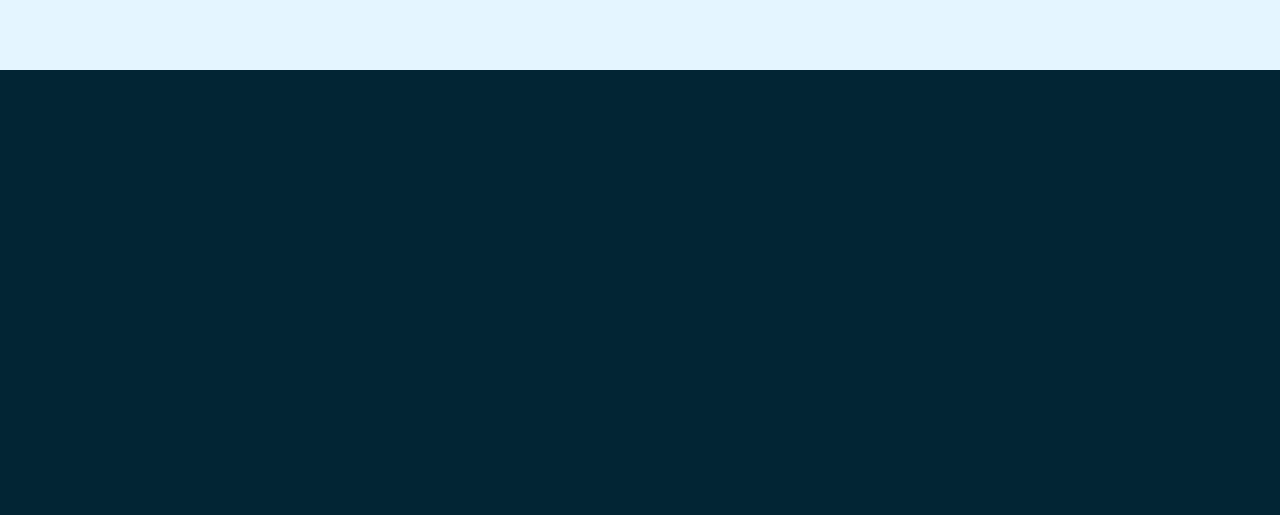
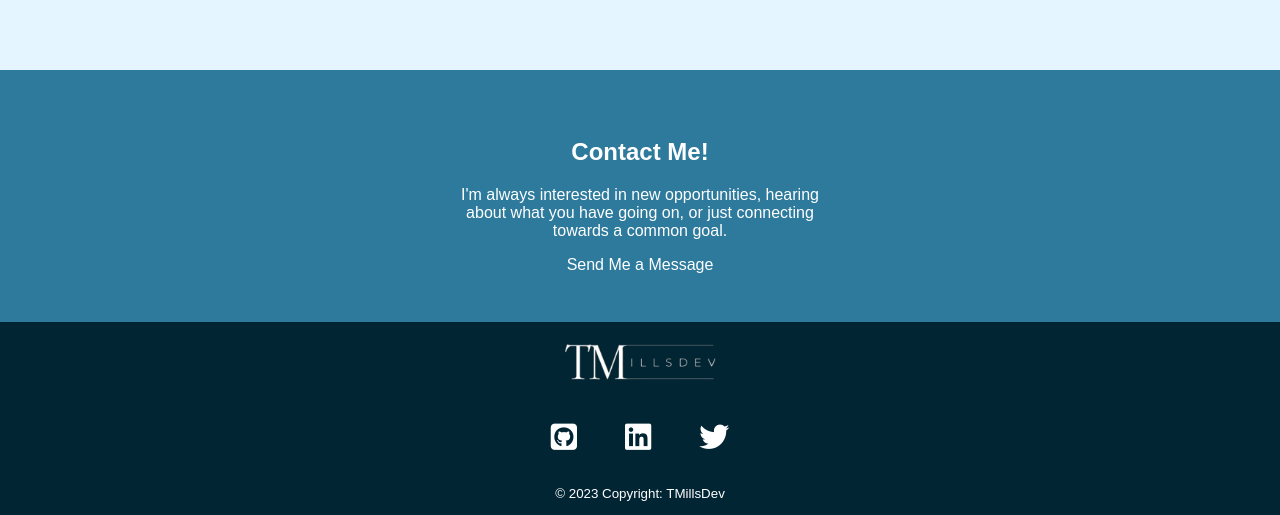
Before and after one commit to tmills5/portfolio_app, a React (Create React App) app: page /projects in a window 1280 px wide. Shown: the part 1233-1748 px from the top of the page. Before the commit the page ends 1303 px from the top, so only its background shows below. Built offline with nearby package versions, Linux system fonts and the light colour scheme; a web font is replaced by a local one.

Commit message:
footer/contact on projects

```diff
--- a/src/App.css
+++ b/src/App.css
@@ -149,12 +149,12 @@ font-size: 1rem;
 }
 
 /* projects section home*/
-.section-2ndGreen {
+.projects-section {
   background-color: var(--secondary);
 }
 
 /* contact section home */
-.section-2ndOrange {
+.contact-section {
   background-color: var(--accent2);
 }
 
--- a/src/components/ContactSection.js
+++ b/src/components/ContactSection.js
@@ -1,6 +1,6 @@
 function ContactSection() {
   return (
-    <div className="section-2ndOrange">
+    <div className="contact-section">
       <section id="contact">
         <h2>Contact Me!</h2>
         <p>I'm always interested in new opportunities, hearing about what you have going on, or just connecting towards a common goal.</p>
--- a/src/components/ProjectsPage.js
+++ b/src/components/ProjectsPage.js
@@ -1,11 +1,14 @@
 import MBHScreenShot from '../assets/images/MBHScreenShot.png';
 import ParkItScreenShot from '../assets/images/ParkItScreenShot.png';
+import ContactSection from './ContactSection';
+import Footer from './Footer';
 
 //! add video demo link or deploy and include link
 
 function ProjectsSection () {
   return(
-    <div className='section-2ndGreen'>
+    <>
+    <div className='projects-section'>
       <section id="projects">
         <h2>
           Projects
@@ -53,6 +56,9 @@ function ProjectsSection () {
         </article>
       </section>
     </div>
+    <ContactSection />
+    <Footer />
+    </>
   );
 };
 
```
